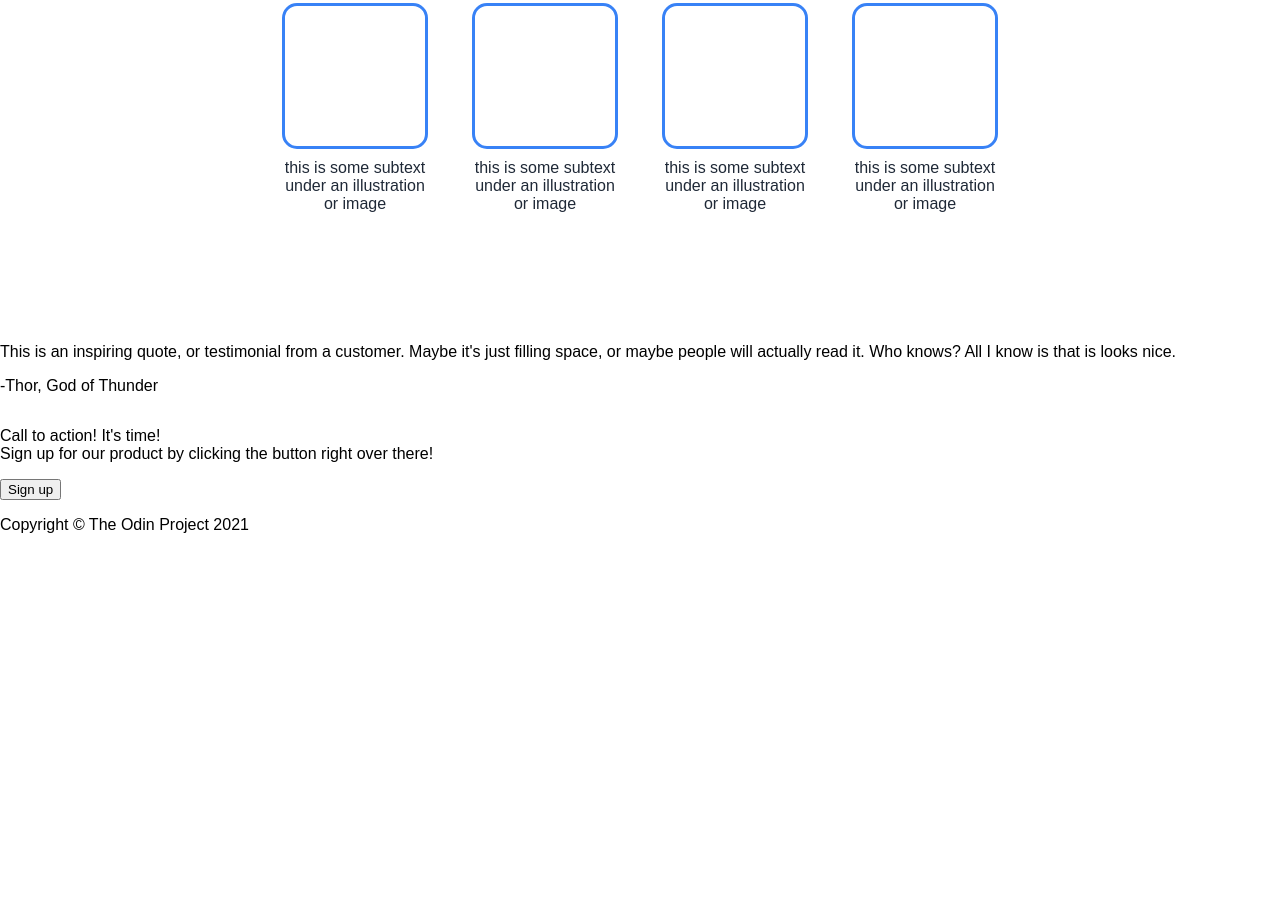
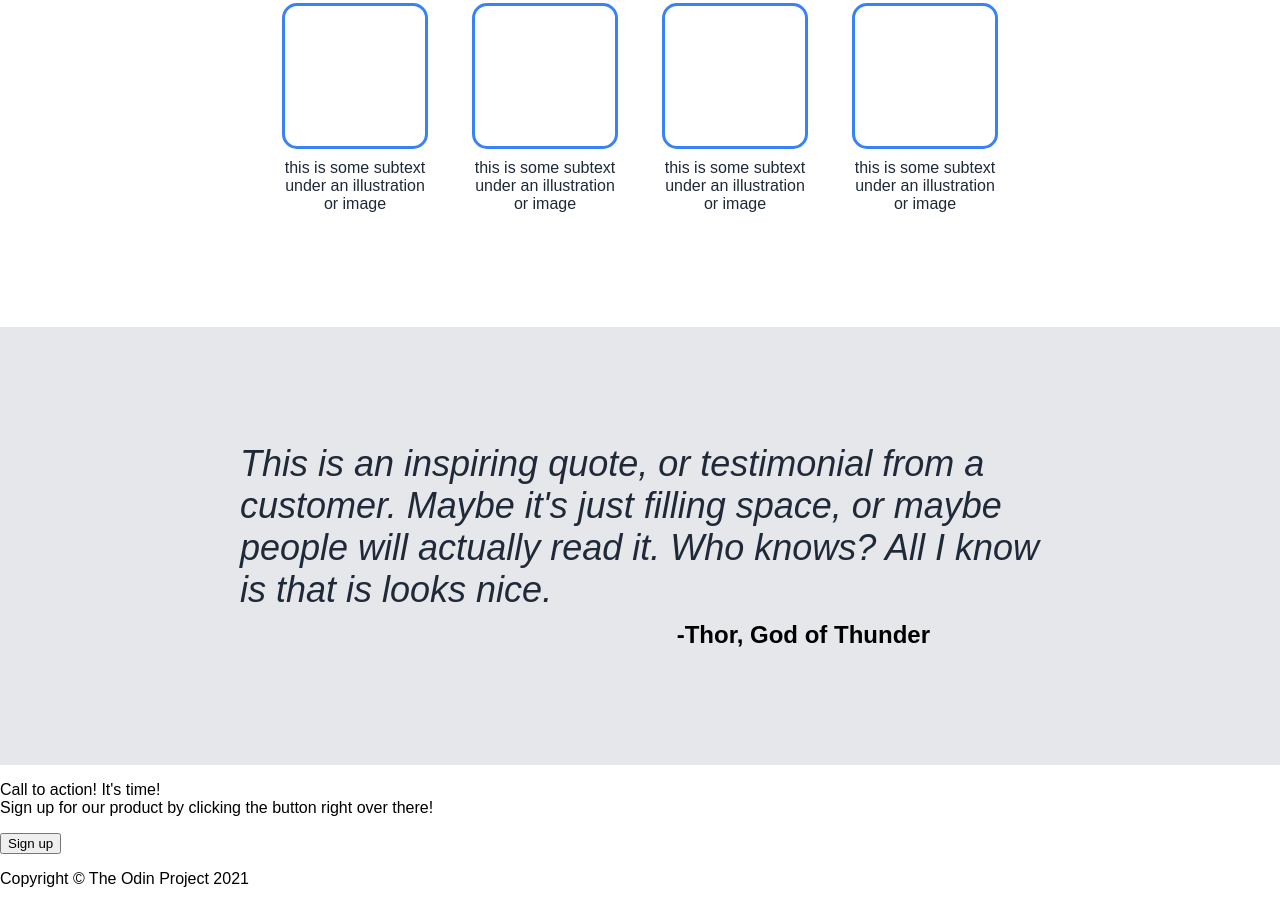
Before and after one commit to Bolshialex/Landing-page-TheOdinProject, a plain HTML site: page index.html in a window 1280 px wide. Shown: the part 662-1566 px from the top of the page. Before the commit the page ends 1212 px from the top, so only its background shows below. Drawn offline with Linux system fonts and the light colour scheme.

Commit message:
Add the quote section styling to the html page

```diff
--- a/index.html
+++ b/index.html
@@ -58,8 +58,12 @@
     </section>
 
     <section class="quote">
-        <p>This is an inspiring quote, or testimonial from a customer. Maybe it's just filling space, or maybe people will actually read it. Who knows? All I know is that is looks nice.</p>
-        <p>-Thor, God of Thunder</p>
+        <div class="quote-body">
+            <p>This is an inspiring quote, or testimonial from a customer. Maybe it's just filling space, or maybe people will actually read it. Who knows? All I know is that is looks nice.</p>
+        </div>
+        <div class="quote-cite">
+            <p>-Thor, God of Thunder</p>
+        </div>
     </section>
 
     <section class="action">
--- a/style.css
+++ b/style.css
@@ -113,3 +113,37 @@ a{
     height: 140px;
     border-radius: 15px;
 }
+
+
+
+
+
+.quote{
+    display: flex;
+    flex-direction: column;
+    height: 438px;
+    align-items: center;
+    justify-content: center;
+    background-color: #E5E7EB;
+    padding: 0 350px;
+    gap: 10px;
+}
+.quote-body{
+    width: 800px;
+}
+.quote-body > p {
+    margin: 0;
+    font-style:italic;
+    color: #1F2937;
+    font-size: 36px;
+    font-weight: lighter;
+}
+.quote-cite{
+    align-self: flex-end;
+    font-size: 24px;
+
+}
+.quote-cite > p{
+    margin: 0;
+    font-weight: bolder;
+}
```
